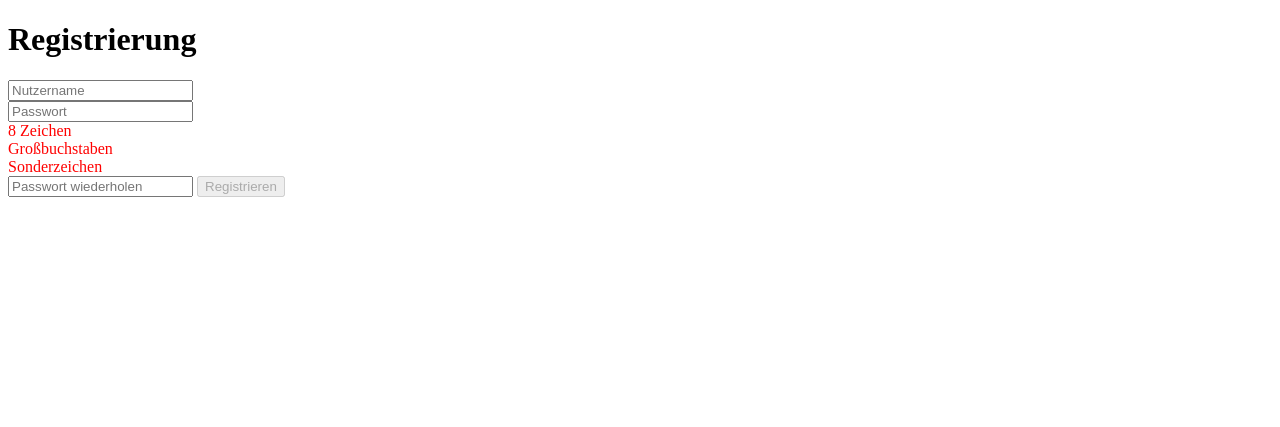
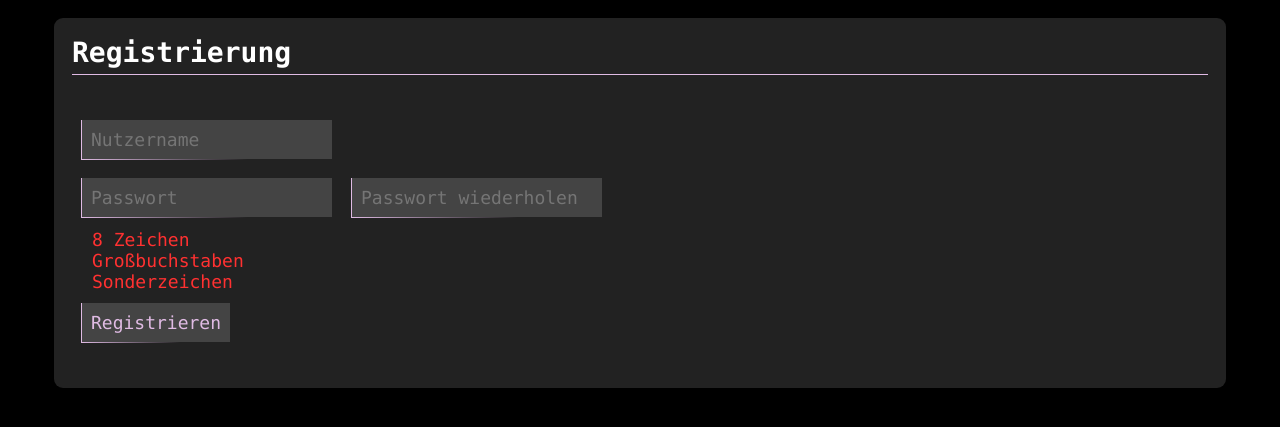
Before and after one commit to SpaRaw/IU_GWD_Chatroom, a PHP site: page /registrierung.php in a window 1280 px wide. Shown: the top 427 px of the page. Run offline with PHP 8.4, Linux system fonts and the light colour scheme.

Commit message:
Standart Styling implementiert

```diff
--- a/app/src/registrierung.php
+++ b/app/src/registrierung.php
@@ -31,10 +31,12 @@
         }
     ?>
     <h1>Registrierung</h1>
-    <div>
+    <div class="reg">
         <form action="/registrierung.php" method="post">
             <input type="text" placeholder="Nutzername" name="user" id="user">
-            <div>
+            <div class="pwInput">
+                <div class="pw">
+                    <div class="pw1">
                         <input type="password" placeholder="Passwort" name="pw" id="pw" on>
                         <div class="statusRow">
                             <div class="statusMSG err">8 Zeichen</div>
@@ -42,7 +44,11 @@
                             <div class="statusMSG err">Sonderzeichen</div>
                         </div>
                     </div>
+                    <div class="pw2">
                         <input type="password" placeholder="Passwort wiederholen" id="pw2">
+                    </div>
+                </div>
+            </div>
             <input type="submit" value="Registrieren" disabled id="reg">
         </form>
     </div>
--- a/app/src/style/style.css
+++ b/app/src/style/style.css
@@ -1,7 +1,116 @@
+:root{
+    --bgc-dark: #000;
+    --bgc-medium: #222;
+    --bgc-light: #444;
+
+    --font-color: #fff;
+    --accent-color: #E0BBE4;
+    --accent-error: #FF3131;
+
+    --margin-after-normal: 2rem;
+    --margin-after-min: 1rem;
+}
+*{
+    margin: 0;
+    padding: 0;
+    font-size: 18px;
+    font-family: "SCI", Consolas, sans-serif;
+}
+
+@font-face{
+    font-family: SCIBold;
+    src:local("./font/static/Orbitron-SemiBold.ttf");
+    font-weight: 600;
+}
+@font-face{
+    font-family: SCI;
+    src:local("./fonts/static/Orbitron-Regular.ttf");
+    font-weight: 400;
+}
+h1,h2,h3{
+    font-family: "SCIBold", Consolas, sans-serif;
+}
+h1{
+    font-size: 28px;
+    margin-bottom: var(--margin-after-normal);
+    padding-bottom: 0.25rem;
+    border-bottom: 1px solid var(--accent-color)
+}
+h2{
+    font-size: 24px;
+}
+h3{
+    font-size: 20px;
+}
+body{
+    background-color: var(--bgc-dark);
+    color: var(--font-color);
+}
+.contentLimiter{
+    background-color: var(--bgc-medium);
+    margin-inline: 3rem;
+    margin-top: 1rem;
+    margin-bottom: 1rem;
+    padding: 1rem;
+    border-radius: 0.5rem;
+}
 .hidden{
     display:none;
 }
 
 .err{
-    color: red;
+    color: var(--accent-error);
 }
+
+input{
+    border: 1px solid var(--accent-color);
+    color: var(--accent-color);
+    padding: 0.5rem;
+    margin: 0.5rem;
+    background-color: var(--bgc-light);
+    border-top: none;
+    border-left: 1px solid var(--accent-color);
+    border-bottom: 1px solid transparent;
+    border-image: linear-gradient(90deg, var(--accent-color) 0%, rgba(34,34,34,1) 66%);
+    border-image-slice: 1;
+}
+input[type=text], input[type=password]{
+
+    background-color: var(--bgc-light);
+}
+input:active, input[type=submit]:hover{
+    background-color: var(--accent-color);
+    color: var(--bgc-medium);
+    border-color: var(--bgc-medium);
+}
+
+form{
+    margin-bottom: 2rem;
+}
+
+a{
+    color: var(--accent-color);
+    padding: 0.5rem;
+}
+
+a:hover, a:active{
+    -webkit-box-shadow:0px 0px 6px 0px var(--accent-color);
+    -moz-box-shadow: 0px 0px 6px 0px var(--accent-color);
+    box-shadow: 0px 0px 6px 0px var(--accent-color);
+    padding: 0.5rem;
+    border-radius: 0.5rem;
+}
+
+.reg > *{
+    margin-bottom: var(--margin-after-min);
+}
+
+.pw{
+    display:flex;
+}
+
+.statusRow{
+    margin-left:0.5rem;
+    padding-inline: 0.5rem;
+    border: 2px solid transparent;
+}
```
Also changed, not shown: database/user.sql (+45 -12 lines). Lines whose indentation alone changed are shown as unchanged.
